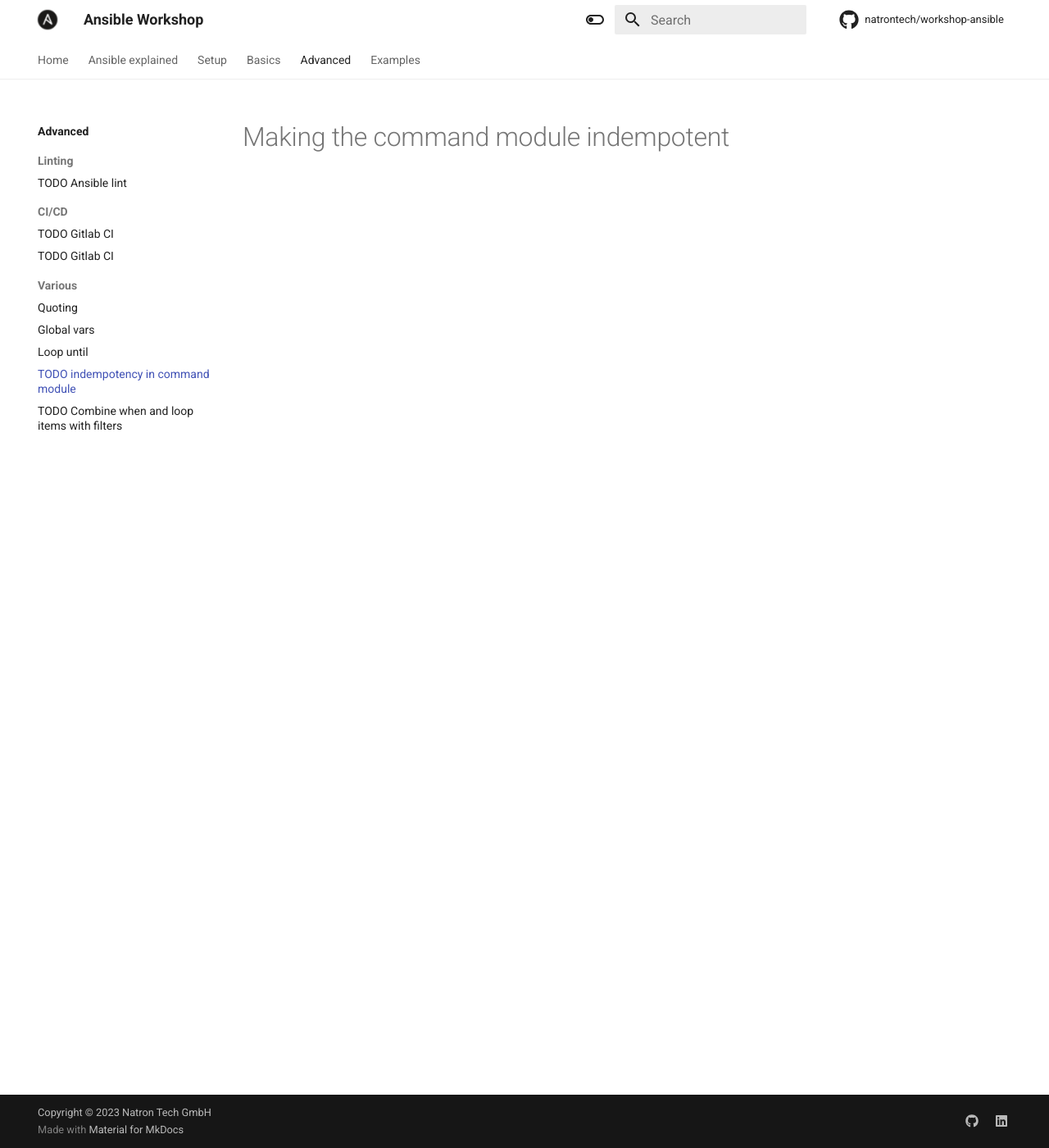
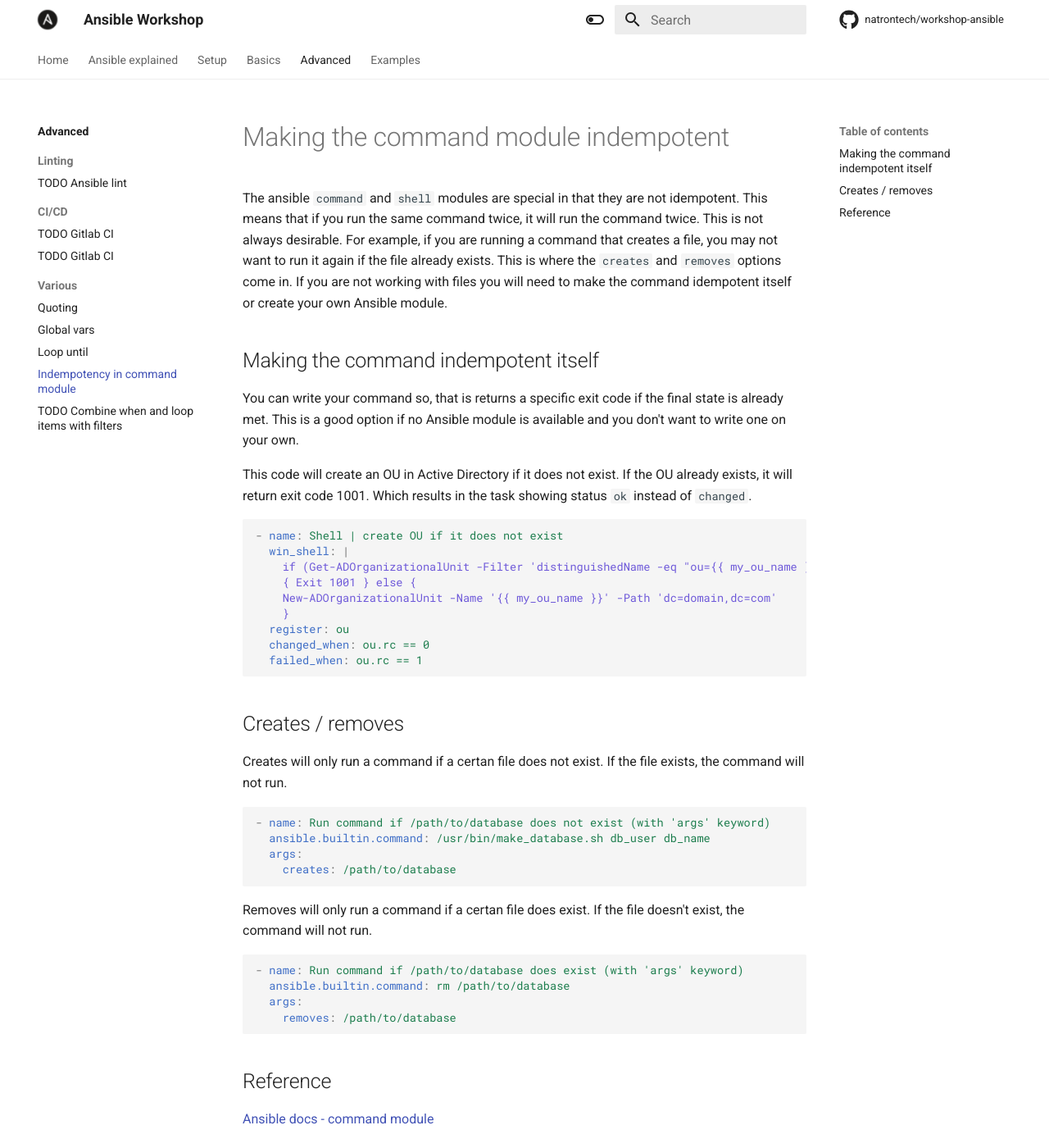
Before and after one commit to natrontech/workshop-ansible, an MkDocs documentation site: the page built from docs/advanced/various/rc-in-command.md, in a window 1280 px wide and 1400 px high. Shown: the whole window at 82% size. Built offline with MkDocs 1.6.1 and Material for MkDocs 9.7.7, drawn with Linux system fonts in a browser that asks for light colours; comment, search, counter and statistics services are not loaded.

Commit message:
more sections and content :rocket:
Signed-off-by: Sven Gerber <github@gerber.uno>

````diff
--- a/docs/advanced/various/rc-in-command.md
+++ b/docs/advanced/various/rc-in-command.md
@@ -1 +1,40 @@
 # Making the command module indempotent
+The ansible `command` and `shell` modules are special in that they are not idempotent. This means that if you run the same command twice, it will run the command twice. This is not always desirable. For example, if you are running a command that creates a file, you may not want to run it again if the file already exists. This is where the `creates` and `removes` options come in. If you are not working with files you will need to make the command idempotent itself or create your own Ansible module.
+
+## Making the command indempotent itself
+You can write your command so, that is returns a specific exit code if the final state is already met. This is a good option if no Ansible
+module is available and you don't want to write one on your own.
+
+This code will create an OU in Active Directory if it does not exist. If the OU already exists, it will return exit code 1001. Which results in the task showing status `ok` instead of `changed`.
+```yaml
+- name: Shell | create OU if it does not exist
+  win_shell: |
+    if (Get-ADOrganizationalUnit -Filter 'distinguishedName -eq "ou={{ my_ou_name }},dc=domain,dc=com"')
+    { Exit 1001 } else {
+    New-ADOrganizationalUnit -Name '{{ my_ou_name }}' -Path 'dc=domain,dc=com'
+    }
+  register: ou
+  changed_when: ou.rc == 0
+  failed_when: ou.rc == 1
+```
+
+## Creates / removes
+Creates will only run a command if a certan file does not exist. If the file exists, the command will not run.
+```yaml
+- name: Run command if /path/to/database does not exist (with 'args' keyword)
+  ansible.builtin.command: /usr/bin/make_database.sh db_user db_name
+  args:
+    creates: /path/to/database
+```
+
+Removes will only run a command if a certan file does exist. If the file doesn't exist, the command will not run.
+```yaml
+- name: Run command if /path/to/database does exist (with 'args' keyword)
+  ansible.builtin.command: rm /path/to/database
+  args:
+    removes: /path/to/database
+```
+
+
+## Reference
+[Ansible docs - command module](https://docs.ansible.com/ansible/latest/collections/ansible/builtin/command_module.html)
--- a/mkdocs.yaml
+++ b/mkdocs.yaml
@@ -74,7 +74,7 @@
       - Quoting: advanced/various/quoting.md
       - Global vars: advanced/various/global-vars.md
       - Loop until: advanced/various/loop-until.md
-      - TODO indempotency in command module: advanced/various/rc-in-command.md
+      - Indempotency in command module: advanced/various/rc-in-command.md
       - TODO Combine when and loop items with filters: advanced/various/combine-when-loop.md
   - Examples:
     - examples/index.md
````
Also changed, not shown: docs/basics/control-flow/loop.md (+13 -0 lines).
